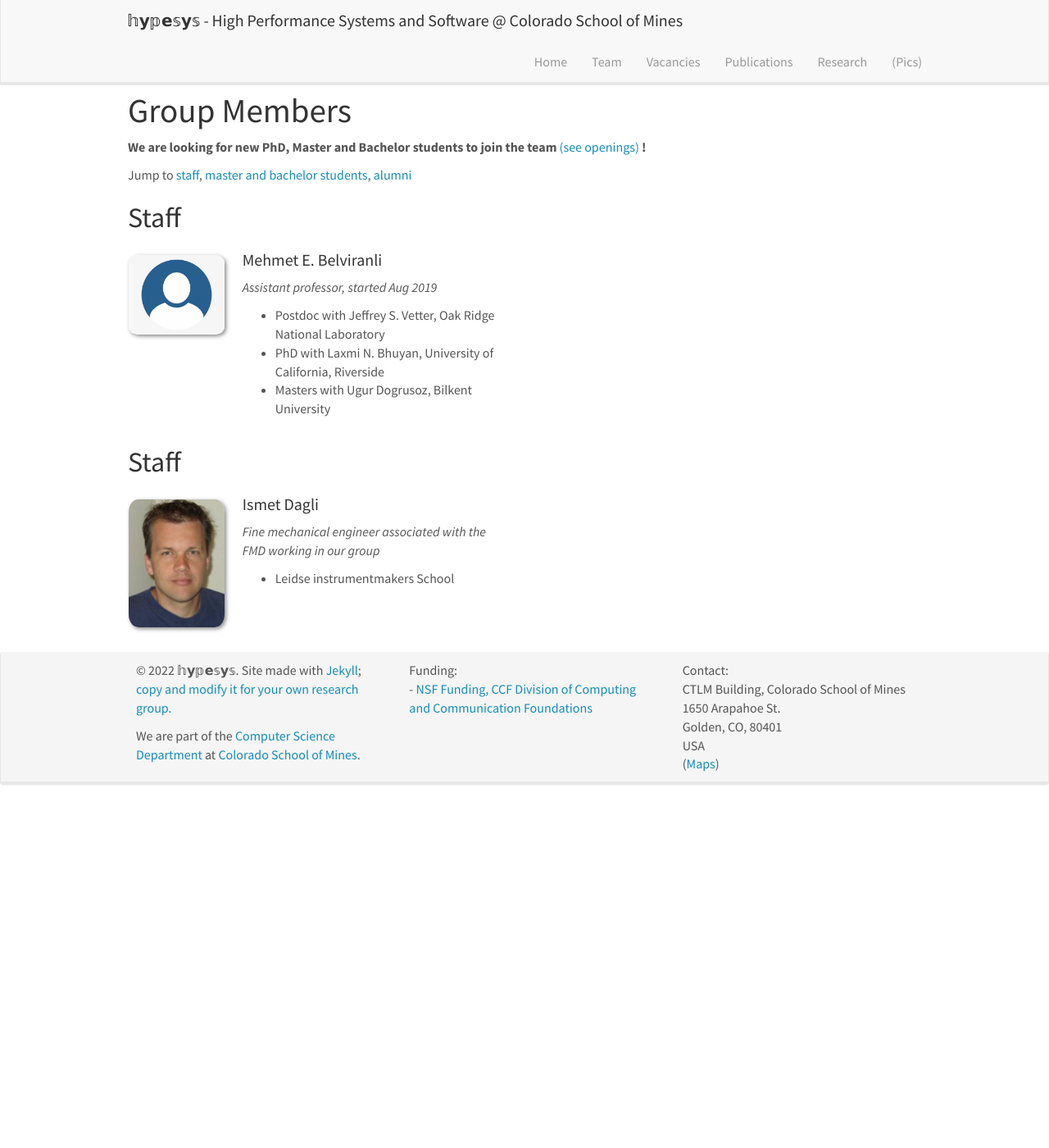
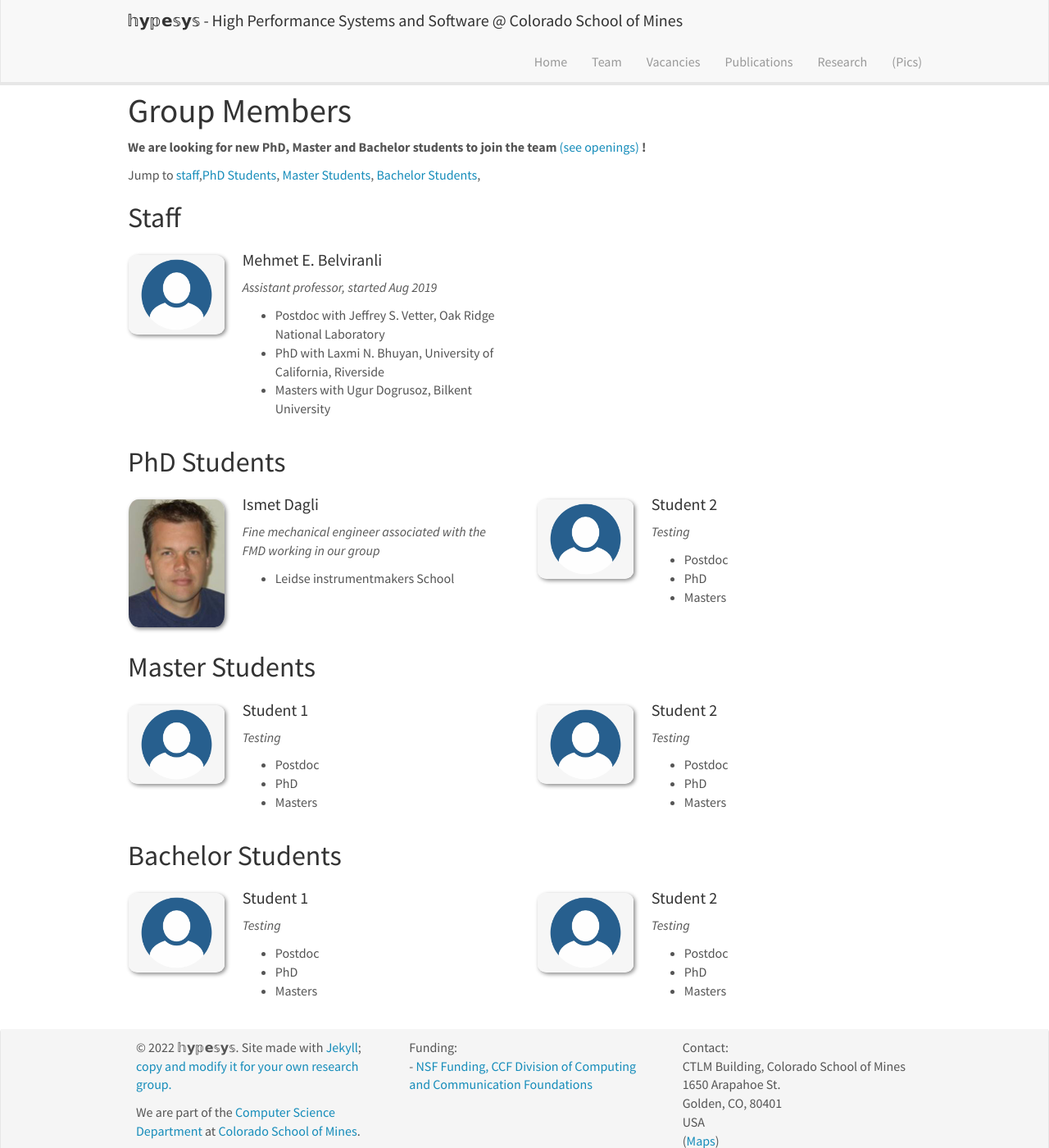
Before and after one commit to hypesys/hypesys.github.io, a Jekyll site: the page built from _pages/team.md, in a window 1280 px wide and 1400 px high. Shown: the whole window at 82% size. Built offline with Jekyll 4.4.1, drawn with Linux system fonts in a browser that asks for light colours; nearby versions of some CDN libraries.

Commit message:
team updated

```diff
--- /dev/null
+++ b/_data/bachelor_members.yml
@@ -0,0 +1,17 @@
+- name: Student 1
+  photo: blank_image.png
+  info: Testing
+  email: belviranli@mines.edu
+  number_educ: 3
+  education1: Postdoc
+  education2: PhD
+  education3: Masters
+
+- name: Student 2
+  photo: blank_image.png
+  info: Testing
+  email: belviranli@mines.edu
+  number_educ: 3
+  education1: Postdoc
+  education2: PhD
+  education3: Masters
--- /dev/null
+++ b/_data/master_members.yml
@@ -0,0 +1,17 @@
+- name: Student 1
+  photo: blank_image.png
+  info: Testing
+  email: belviranli@mines.edu
+  number_educ: 3
+  education1: Postdoc
+  education2: PhD
+  education3: Masters
+
+- name: Student 2
+  photo: blank_image.png
+  info: Testing
+  email: belviranli@mines.edu
+  number_educ: 3
+  education1: Postdoc
+  education2: PhD
+  education3: Masters
--- a/_pages/team.md
+++ b/_pages/team.md
@@ -11,7 +11,7 @@ permalink: /team/
  **We are looking for new PhD, Master and Bachelor students to join the team** [(see openings)]({{ site.url }}{{ site.baseurl }}/vacancies) **!**
 
 
-Jump to [staff](#staff), [master and bachelor students](#master-and-bachelor-students), [alumni](#alumni)
+Jump to [staff](#staff),[PhD Students](#Phd-students), [Master Students](#Master-students), [Bachelor Students](#Bachelor-students),
 
 ## Staff
 {% assign number_printed = 0 %}
@@ -78,7 +78,7 @@ Jump to [staff](#staff), [master and bachelor students](#master-and-bachelor-stu
 
 
 
-## Staff
+## PhD Students
 {% assign number_printed = 0 %}
 {% for member in site.data.phd_members %}
 
@@ -140,6 +140,135 @@ Jump to [staff](#staff), [master and bachelor students](#master-and-bachelor-stu
 </div>
 {% endif %}
 
+
+
+
+
+
+## Master Students
+{% assign number_printed = 0 %}
+{% for member in site.data.master_members %}
+
+{% assign even_odd = number_printed | modulo: 2 %}
+
+{% if even_odd == 0 %}
+<div class="row">
+{% endif %}
+
+<div class="col-sm-6 clearfix">
+  <img src="{{ site.url }}{{ site.baseurl }}/images/teampic/{{ member.photo }}" class="img-responsive" width="25%" style="float: left" />
+  <h4>{{ member.name }}</h4>
+  <i>{{ member.info }} <!--<br>email: <{{ member.email }}></i> -->
+  <ul style="overflow: hidden">
+
+  {% if member.number_educ == 1 %}
+  <li> {{ member.education1 }} </li>
+  {% endif %}
+
+  {% if member.number_educ == 2 %}
+  <li> {{ member.education1 }} </li>
+  <li> {{ member.education2 }} </li>
+  {% endif %}
+
+  {% if member.number_educ == 3 %}
+  <li> {{ member.education1 }} </li>
+  <li> {{ member.education2 }} </li>
+  <li> {{ member.education3 }} </li>
+  {% endif %}
+
+  {% if member.number_educ == 4 %}
+  <li> {{ member.education1 }} </li>
+  <li> {{ member.education2 }} </li>
+  <li> {{ member.education3 }} </li>
+  <li> {{ member.education4 }} </li>
+  {% endif %}
+
+  {% if member.number_educ == 5 %}
+  <li> {{ member.education1 }} </li>
+  <li> {{ member.education2 }} </li>
+  <li> {{ member.education3 }} </li>
+  <li> {{ member.education4 }} </li>
+  <li> {{ member.education5 }} </li>
+  {% endif %}
+
+  </ul>
+</div>
+
+{% assign number_printed = number_printed | plus: 1 %}
+
+{% if even_odd == 1 %}
+</div>
+{% endif %}
+
+{% endfor %}
+
+{% assign even_odd = number_printed | modulo: 2 %}
+{% if even_odd == 1 %}
+</div>
+{% endif %}
+
+
+## Bachelor Students
+{% assign number_printed = 0 %}
+{% for member in site.data.bachelor_members %}
+
+{% assign even_odd = number_printed | modulo: 2 %}
+
+{% if even_odd == 0 %}
+<div class="row">
+{% endif %}
+
+<div class="col-sm-6 clearfix">
+  <img src="{{ site.url }}{{ site.baseurl }}/images/teampic/{{ member.photo }}" class="img-responsive" width="25%" style="float: left" />
+  <h4>{{ member.name }}</h4>
+  <i>{{ member.info }} <!--<br>email: <{{ member.email }}></i> -->
+  <ul style="overflow: hidden">
+
+  {% if member.number_educ == 1 %}
+  <li> {{ member.education1 }} </li>
+  {% endif %}
+
+  {% if member.number_educ == 2 %}
+  <li> {{ member.education1 }} </li>
+  <li> {{ member.education2 }} </li>
+  {% endif %}
+
+  {% if member.number_educ == 3 %}
+  <li> {{ member.education1 }} </li>
+  <li> {{ member.education2 }} </li>
+  <li> {{ member.education3 }} </li>
+  {% endif %}
+
+  {% if member.number_educ == 4 %}
+  <li> {{ member.education1 }} </li>
+  <li> {{ member.education2 }} </li>
+  <li> {{ member.education3 }} </li>
+  <li> {{ member.education4 }} </li>
+  {% endif %}
+
+  {% if member.number_educ == 5 %}
+  <li> {{ member.education1 }} </li>
+  <li> {{ member.education2 }} </li>
+  <li> {{ member.education3 }} </li>
+  <li> {{ member.education4 }} </li>
+  <li> {{ member.education5 }} </li>
+  {% endif %}
+
+  </ul>
+</div>
+
+{% assign number_printed = number_printed | plus: 1 %}
+
+{% if even_odd == 1 %}
+</div>
+{% endif %}
+
+{% endfor %}
+
+{% assign even_odd = number_printed | modulo: 2 %}
+{% if even_odd == 1 %}
+</div>
+{% endif %}
 
 
 <!-- ## Alumni
```
Also changed, not shown: _data/phd_members.yml (+9 -0 lines).
